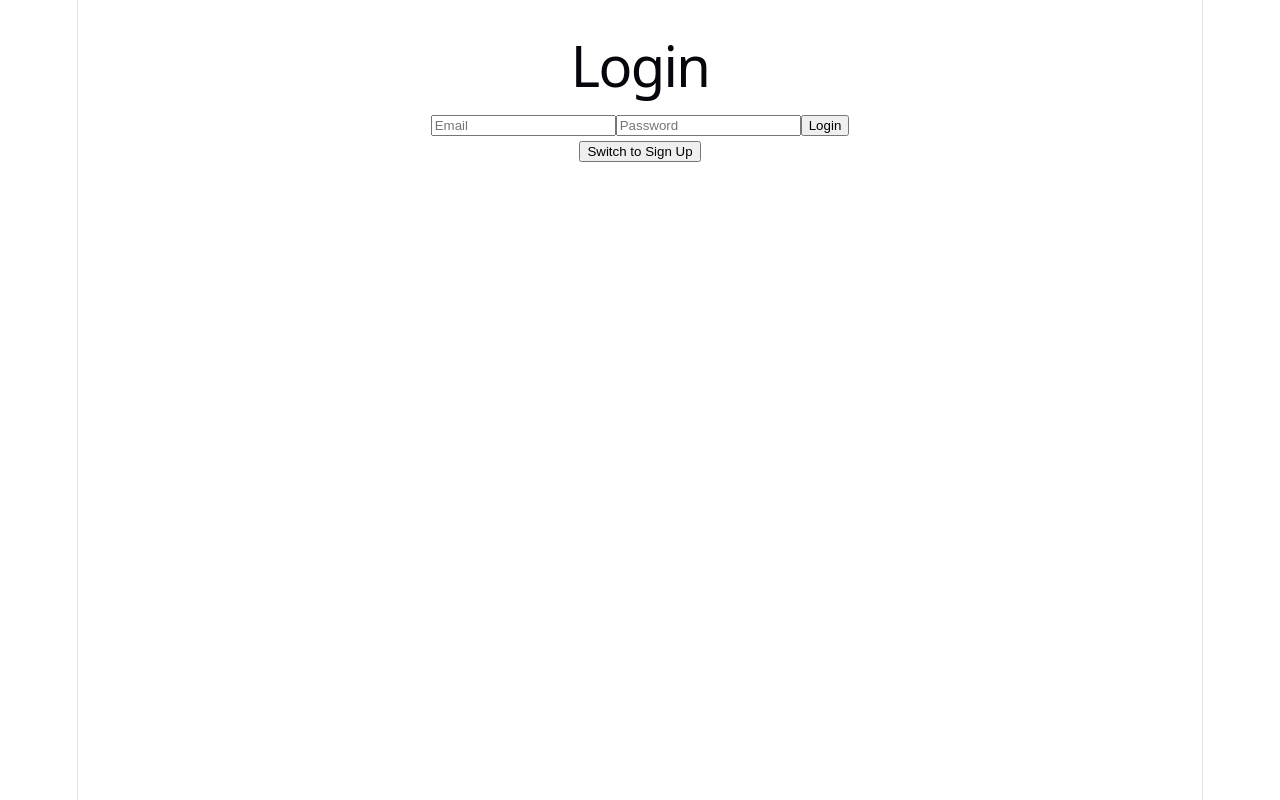
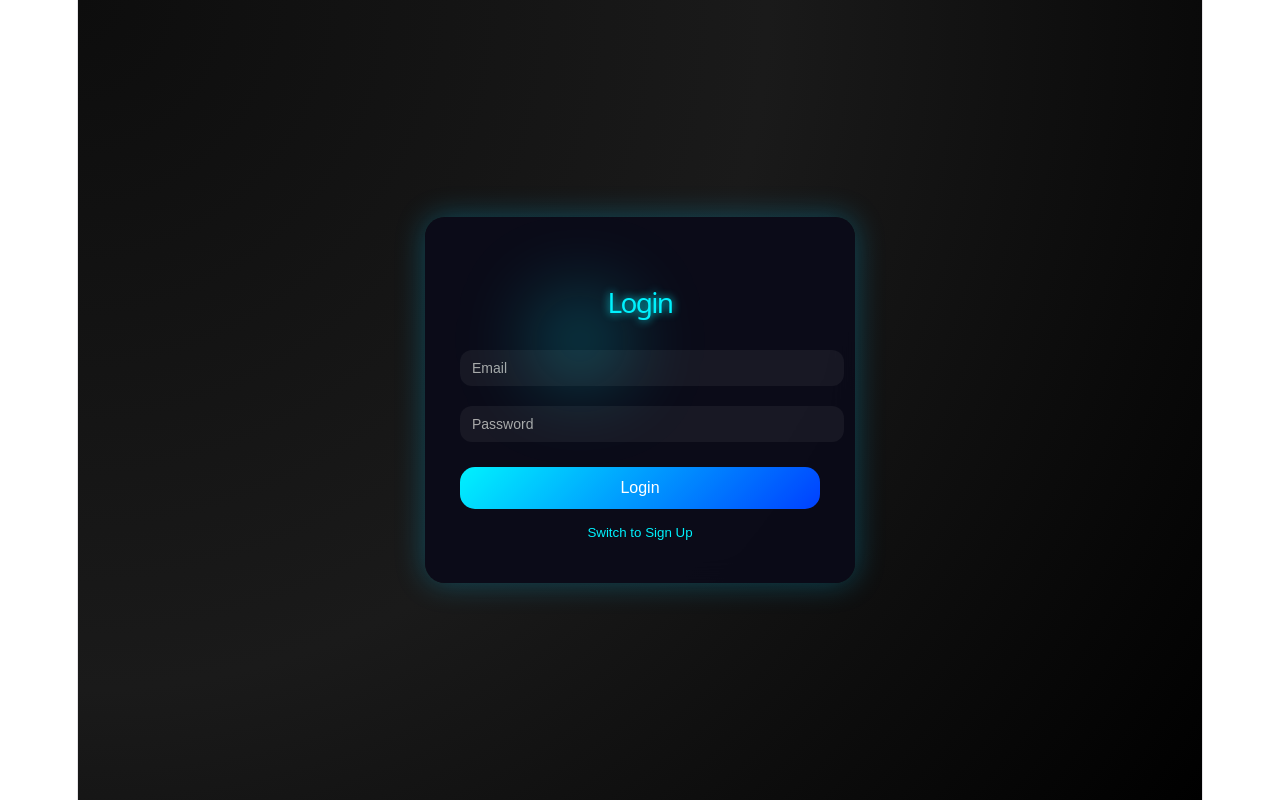
Before and after one commit to TomNguyen132006/portfolio, a React (Vite) app: page / in a window 1280 px wide. Built offline with nearby package versions, Linux system fonts and the light colour scheme.

Commit message:
Redesign Auth page

```diff
--- a/package.json
+++ b/package.json
@@ -10,6 +10,7 @@
     "preview": "vite preview"
   },
   "dependencies": {
+    "bootstrap": "^5.3.8",
     "react": "^19.2.4",
     "react-dom": "^19.2.4",
     "react-router-dom": "^7.13.2"
--- /dev/null
+++ b/src/pages/Auth.css
@@ -0,0 +1,135 @@
+/* Auth.css - Dark Blur / Cyber Galaxy Theme */
+
+.auth-container {
+  display: flex;
+  justify-content: center;
+  align-items: center;
+  min-height: 100vh;
+  background: radial-gradient(circle at top left, #0d0d0d, #1a1a1a, #000);
+  font-family: 'Segoe UI', Tahoma, Geneva, Verdana, sans-serif;
+  overflow: hidden;
+  position: relative;
+}
+
+.auth-card {
+  background: rgba(10, 10, 25, 0.9);
+  backdrop-filter: blur(12px);
+  padding: 40px 35px;
+  border-radius: 20px;
+  width: 360px;
+  text-align: center;
+  color: #fff;
+  box-shadow: 0 0 30px rgba(0, 200, 255, 0.3);
+  position: relative;
+  transition: transform 0.2s, box-shadow 0.3s;
+}
+
+.auth-card:hover {
+  transform: scale(1.02);
+  box-shadow: 0 0 40px rgba(0, 200, 255, 0.5);
+}
+
+.auth-card h1 {
+  margin-bottom: 25px;
+  font-size: 28px;
+  color: #00f2fe;
+  text-shadow: 0 0 8px #00f2fe;
+}
+
+.auth-card input {
+  width: 100%;
+  padding: 10px 12px;
+  margin: 10px 0;
+  border: none;
+  border-radius: 12px;
+  font-size: 14px;
+  background: rgba(255, 255, 255, 0.05);
+  color: #fff;
+  transition: all 0.3s;
+}
+
+.auth-card input::placeholder {
+  color: #aaa;
+}
+
+.auth-card input:focus {
+  outline: none;
+  box-shadow: 0 0 12px #00f2fe;
+  background: rgba(255, 255, 255, 0.1);
+}
+
+.role-toggle {
+  display: flex;
+  background: rgba(255, 255, 255, 0.05);
+  border-radius: 50px;
+  margin: 10px 0;
+  overflow: hidden;
+  cursor: pointer;
+}
+
+.role-toggle div {
+  flex: 1;
+  padding: 8px 0;
+  text-align: center;
+  color: #aaa;
+  font-weight: bold;
+  transition: all 0.3s;
+  user-select: none;
+}
+
+.role-toggle div.active {
+  background: linear-gradient(135deg, #00f2fe, #0040ff);
+  color: #fff;
+  box-shadow: 0 0 12px #00f2fe;
+  transform: scale(1.05);
+}
+
+.auth-card button.submit-btn {
+  width: 100%;
+  padding: 12px;
+  margin-top: 15px;
+  background: linear-gradient(135deg, #00f2fe, #0040ff);
+  color: white;
+  font-size: 16px;
+  border: none;
+  border-radius: 15px;
+  cursor: pointer;
+  transition: all 0.3s;
+}
+
+.auth-card button.submit-btn:hover {
+  background: linear-gradient(135deg, #0040ff, #00f2fe);
+  transform: translateY(-2px);
+}
+
+.auth-card .switch-btn {
+  background: transparent;
+  color: #00f2fe;
+  margin-top: 15px;
+  border: none;
+  cursor: pointer;
+}
+
+.auth-card .switch-btn:hover {
+  text-decoration: underline;
+}
+
+.auth-card .error-msg {
+  color: #ff4c4c;
+  margin-top: 10px;
+  font-size: 14px;
+}
+
+/* subtle glow following the mouse */
+.auth-glow {
+  position: absolute;
+  width: 120px;
+  height: 120px;
+  border-radius: 50%;
+  pointer-events: none;
+  background: radial-gradient(circle, rgba(0,242,254,0.5) 0%, rgba(0,0,0,0) 70%);
+  filter: blur(40px);
+  transform: translate(-50%, -50%);
+  z-index: 1;
+  transition: all 0.05s;
+}
--- a/src/pages/Auth.jsx
+++ b/src/pages/Auth.jsx
@@ -1,10 +1,12 @@
-import { useState } from "react";
+import { useState, useEffect } from "react";
 import { useNavigate } from "react-router-dom";
+import "./Auth.css";
 
 function Auth() {
   const [isLogin, setIsLogin] = useState(true);
   const [form, setForm] = useState({});
   const [error, setError] = useState("");
+  const [roleType, setRoleType] = useState("candidate");
   const navigate = useNavigate();
 
   const handleChange = (e) => {
@@ -12,117 +14,145 @@ function Auth() {
     setForm({ ...form, [e.target.name]: e.target.value });
   };
 
+  const handleRoleSelect = (role) => {
+    setRoleType(role);
+    setForm({ ...form, roleType: role });
+  };
+
   const handleSubmit = (e) => {
     e.preventDefault();
-
     const users = JSON.parse(localStorage.getItem("accounts")) || [];
 
-    // 🔥 LOGIN
     if (isLogin) {
-      const user = users.find(u => u.email === form.email);
-
-      if (!user) {
-        setError("Email not found");
-        return;
-      }
-
-      if (user.password !== form.password) {
-        setError("Wrong password");
-        return;
-      }
-
+      const user = users.find((u) => u.email === form.email);
+      if (!user) return setError("Email not found");
+      if (user.password !== form.password) return setError("Wrong password");
       localStorage.setItem("currentUser", JSON.stringify(user));
-
-      // 🔥 redirect based on role
-      if (user.role === "hr") {
-        navigate("/hr");
+      if (user.role === "hr") navigate("/hr");
+      else navigate("/candidate");
     } else {
-        navigate("/candidate");
-      }
-
-    }
-    // 🔥 SIGN UP
-    else {
-      const exists = users.find(u => u.email === form.email);
-
-      if (exists) {
-        setError("Email already exists");
-        return;
-      }
+      const exists = users.find((u) => u.email === form.email);
+      if (exists) return setError("Email already exists");
 
       const newUser = {
         id: Date.now(),
         email: form.email,
         password: form.password,
-
-        role: form.roleType, // 🔥 candidate or hr (system role)
-
+        role: roleType,
         profiles: [
           {
             id: Date.now(),
             name: form.name,
-            role: form.role, // 🔥 frontend/backend (job role)
-            skills: form.skills?.split(",").map(s => s.trim()) || [],
+            role: form.role,
+            skills: form.skills?.split(",").map((s) => s.trim()) || [],
             github: form.github,
             linkedin: form.linkedin,
-            isPublic: false
-          }
-        ]
+            isPublic: false,
+          },
+        ],
       };
 
       const updated = [...users, newUser];
-
       localStorage.setItem("accounts", JSON.stringify(updated));
       localStorage.setItem("currentUser", JSON.stringify(newUser));
-
-      // 🔥 redirect after signup
-      if (newUser.role === "hr") {
-        navigate("/hr");
-      } else {
-        navigate("/candidate");
-      }
+      if (newUser.role === "hr") navigate("/hr");
+      else navigate("/candidate");
     }
   };
 
+  // mouse glow effect
+  useEffect(() => {
+    const glow = document.getElementById("glow");
+    const moveGlow = (e) => {
+      if (glow) {
+        glow.style.left = e.clientX + "px";
+        glow.style.top = e.clientY + "px";
+      }
+    };
+    document.addEventListener("mousemove", moveGlow);
+    return () => document.removeEventListener("mousemove", moveGlow);
+  }, []);
+
   return (
-    <div style={{ padding: "20px" }}>
+    <div className="auth-container">
+      <div className="auth-card">
         <h1>{isLogin ? "Login" : "Sign Up"}</h1>
-
         <form onSubmit={handleSubmit}>
-        <input name="email" placeholder="Email" onChange={handleChange} />
-        <input name="password" placeholder="Password" onChange={handleChange} />
+          <input
+            name="email"
+            placeholder="Email"
+            onChange={handleChange}
+            type="email"
+            required
+          />
+          <input
+            name="password"
+            placeholder="Password"
+            onChange={handleChange}
+            type="password"
+            required
+          />
 
           {!isLogin && (
             <>
-            {/* 🔥 ROLE SELECT */}
-            <select name="roleType" onChange={handleChange}>
-              <option value="candidate">Candidate</option>
-              <option value="hr">HR</option>
-            </select>
-
-            <input name="name" placeholder="Name" onChange={handleChange} />
-            <input name="role" placeholder="Role" onChange={handleChange} />
-            <input name="skills" placeholder="Skills" onChange={handleChange} />
-            <input name="github" placeholder="GitHub" onChange={handleChange} />
-            <input name="linkedin" placeholder="LinkedIn" onChange={handleChange} />
+              <div className="role-toggle">
+                <div
+                  className={roleType === "candidate" ? "active" : ""}
+                  onClick={() => handleRoleSelect("candidate")}
+                >
+                  Candidate
+                </div>
+                <div
+                  className={roleType === "hr" ? "active" : ""}
+                  onClick={() => handleRoleSelect("hr")}
+                >
+                  HR
+                </div>
+              </div>
+              <input
+                name="name"
+                placeholder="Name"
+                onChange={handleChange}
+                required
+              />
+              <input
+                name="role"
+                placeholder="Job Role (Frontend/Backend)"
+                onChange={handleChange}
+              />
+              <input
+                name="skills"
+                placeholder="Skills (comma separated)"
+                onChange={handleChange}
+              />
+              <input
+                name="github"
+                placeholder="GitHub URL"
+                onChange={handleChange}
+              />
+              <input
+                name="linkedin"
+                placeholder="LinkedIn URL"
+                onChange={handleChange}
+              />
             </>
           )}
 
-        <button type="submit">
+          <button className="submit-btn" type="submit">
             {isLogin ? "Login" : "Create Account"}
           </button>
 
-        {/* 🔥 ERROR MESSAGE */}
-        {error && (
-          <p style={{ color: "red", marginTop: "10px" }}>
-            {error}
-          </p>
-        )}
+          {error && <p className="error-msg">{error}</p>}
         </form>
 
-      <button onClick={() => setIsLogin(!isLogin)}>
+        <button
+          className="switch-btn"
+          onClick={() => setIsLogin(!isLogin)}
+        >
           Switch to {isLogin ? "Sign Up" : "Login"}
         </button>
+      </div>
+      <div className="auth-glow" id="glow"></div>
     </div>
   );
 }
```
Also changed, not shown: 1 other file (tests, documents, lock files or other folders). Lines whose indentation alone changed are shown as unchanged.
